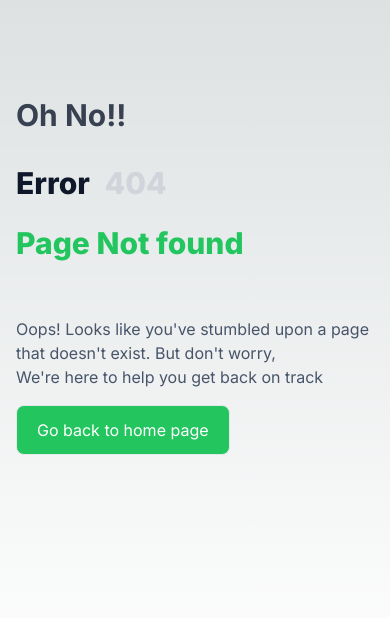
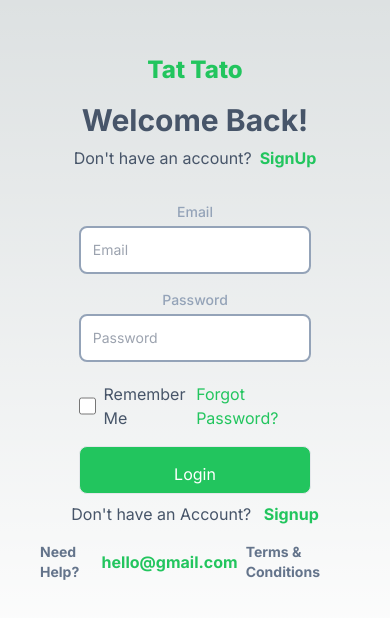
Before and after one commit to Rajmalla1/Food-app, a Next.js app: page /login in a window 390 px wide. Before the commit this address had no page. Shown: the part 146-764 px from the top of the page. Built offline with nearby package versions, Linux system fonts and the light colour scheme.

Commit message:
feat:FOMS-22 Added Responsive Frontend

```diff
--- /dev/null
+++ b/src/app/login/page.tsx
@@ -0,0 +1,102 @@
+'use client'
+import React, { useState } from 'react';
+import Image from 'next/image';
+import Link from 'next/link';
+import CustomButton from '../components/CustomButton';
+
+interface User {
+email: string;
+password: string;
+}
+
+const loginpage = () => {
+const [user, setUser] = useState<User>({
+email: "",
+password: ""
+});
+
+const onLogin = async () => {
+
+};
+
+function handleClick(): void {
+throw new Error('Function not implemented.');
+}
+
+return (
+<section className='w-full h-screen flex flex-col md:flex-row'>
+
+<div className='hidden md:block relative w-full md:w-1/2 h-96 md:h-full overflow-hidden'>
+<div className='absolute top-[45%] left-[30%] sm:left-[30%] flex flex-col'>
+<h1 className='text-white font-bold first-letter text-base md:text-xl lg:text-2xl xl:text-3xl z-10 text-center'>Welcome Back! Let's Savor</h1>
+<h1 className='text-white font-bold first-letter text-base md:text-xl lg:text-2xl xl:text-3xl z-10 text-center'>the Flavor Together!</h1>
+</div>
+<Image
+src="/images/login.jpg"
+alt="Food Image"
+layout="fill"
+className="object-cover brightness-75"
+/>
+</div>
+
+<div className='w-full md:w-1/2 h-full flex flex-col p-10 text-white items-center md:items-start'>
+<h1 className='text-2xl md:text-4xl text-green-500 font-extrabold mt-20 pt-20'>Tat Tato</h1>
+<h2 className='text-slate-600 pt-4 text-3xl font-bold'>Welcome Back!</h2>
+<p className='text-slate-600 pt-2'>Don't have an account?<Link className='text-green-500 ml-2 font-bold hover:text-green-600' href={'/signup'}>SignUp</Link></p>
+
+<label htmlFor="email" className="block mb-1 text-sm font-medium text-slate-400 mt-8">
+Email
+</label>
+<input
+type="text"
+id="email"
+className="bg-white border-2 border-slate-400 text-gray-900 text-sm rounded-lg focus:border-slate-500 block w-3/4 p-3"
+placeholder="Email"
+required
+onChange={(e) => setUser({ ...user, email: e.target.value })}
+/>
+
+<label htmlFor="password" className="block mb-1 text-sm font-medium text-slate-400 mt-4">
+Password
+</label>
+<input
+type="password"
+id="password"
+className="bg-white border-2 border-slate-400 text-gray-900 text-sm rounded-lg focus:border-slate-500 block w-3/4 p-3"
+placeholder="Password"
+required
+onChange={(e) => setUser({ ...user, password: e.target.value })}
+/>
+
+<div className='flex flex-row items-center md:justify-between pt-5 w-3/4'>
+<div className="flex items-center">
+<input
+type="checkbox"
+id="agree-terms"
+value="agree"
+className="w-5 h-5 pr-1 rounded bg-gray-100 border-gray-300 focus:border-2 dark:ring-offset-gray-800 focus:ring-2 dark:bg-gray-700 dark:border-gray-600"
+/>
+<p className='text-slate-600 ml-2'>Remember Me</p>
+</div>
+<Link href={'/forgotpassword'} className='text-green-500 hover:underline hover:text-green-700'>Forgot Password?</Link>
+</div>
+
+<CustomButton
+title="Login"
+containerStyles="bg-green-500 border text-white rounded-lg mt-4 w-3/4 h-12 hover:bg-green-600 hover:text-white pt-2 "
+handleClick={handleClick}
+/>
+
+<p className='text-slate-600 pt-2 '>Don't have an Account? <Link className='text-green-500 ml-2 font-bold hover:text-green-600 hover:underline' href={'/forgotPassword'}>Signup</Link></p>
+
+<div className='flex flex-row items-center mt-4 md:mt-auto md:flex-row md:items-center'>
+<h1 className='text-slate-500 text-sm md:mr-4 cursor-pointer hover:underline font-bold' onClick={() => { onLogin }}>Need Help?</h1>
+<Link href="mailto:hello@gmail.com" className='text-green-500 text-md cursor-pointer hover:underline font-bold '>hello@gmail.com</Link>
+<Link href="/terms" className='text-slate-500 text-sm ml-2 md:ml-4 cursor-pointer hover:underline font-bold'>Terms & Conditions</Link>
+</div>
+</div>
+</section>
+);
+};
+
+export default loginpage;
```
